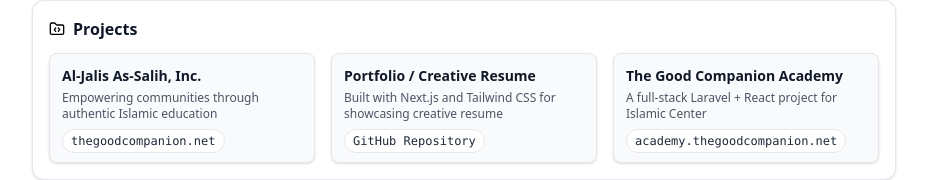
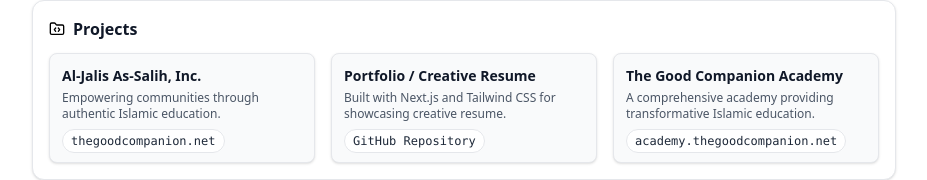
Before and after one commit to mamangcao/portfolio-nextjs, a Next.js app: page / in a window 1280 px wide. Shown: the part 1202-1382 px from the top of the page, without its empty margins (176-1103 px from the left). Built offline with nearby package versions, Linux system fonts and the light colour scheme.

Commit message:
Change description

```diff
--- a/components/Projects.jsx
+++ b/components/Projects.jsx
@@ -4,19 +4,19 @@ export default function Projects() {
   const projects = [
     {
       title: "Al-Jalis As-Salih, Inc.",
-      desc: "Empowering communities through authentic Islamic education",
+      desc: "Empowering communities through authentic Islamic education.",
       url: "thegoodcompanion.net",
       href: "https://thegoodcompanion.net",
     },
     {
       title: "Portfolio / Creative Resume",
-      desc: "Built with Next.js and Tailwind CSS for showcasing creative resume",
+      desc: "Built with Next.js and Tailwind CSS for showcasing creative resume.",
       url: "GitHub Repository",
       href: "https://github.com/mamangcao/portfolio-nextjs",
     },
     {
       title: "The Good Companion Academy",
-      desc: "A full-stack Laravel + React project for Islamic Center",
+      desc: "A comprehensive academy providing transformative Islamic education.",
       url: "academy.thegoodcompanion.net",
       href: "https://academy.thegoodcompanion.net",
     },
```
